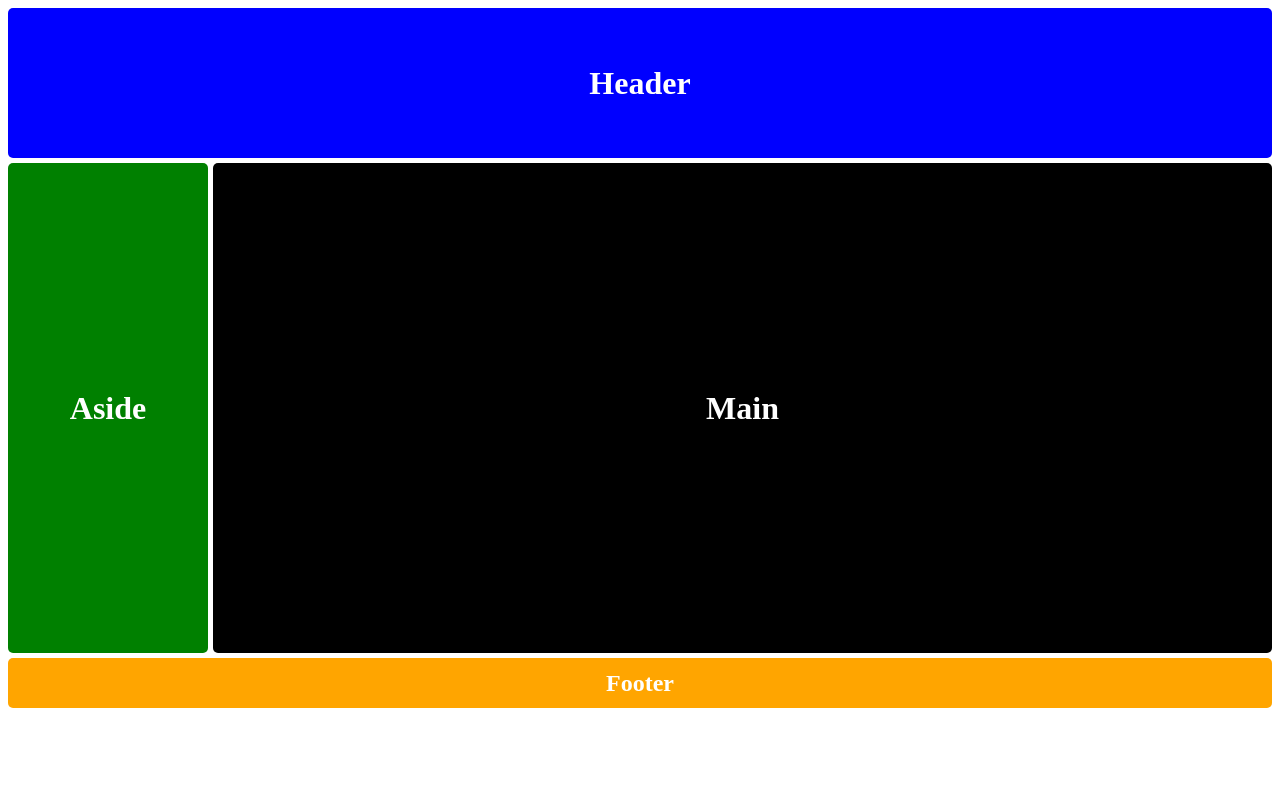
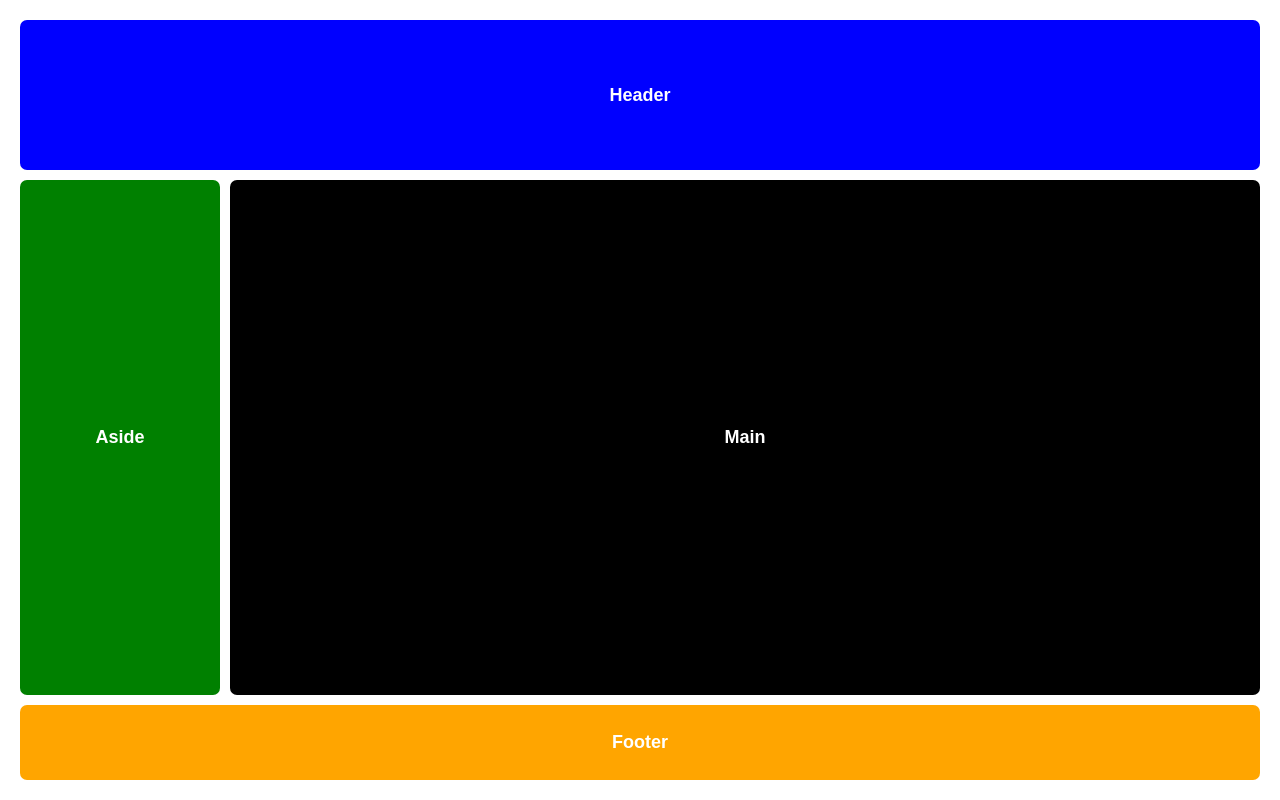
Before and after one commit to r0949820/statweb, a plain HTML site: page Les 07 - CSS Layout, CSS grid/Oefening02.html in a window 1280 px wide. Drawn offline with Linux system fonts and the light colour scheme.

Commit message:
aanpassen oplossing les

```diff
--- a/Les 07 - CSS Layout, CSS grid/Oefening02.html
+++ b/Les 07 - CSS Layout, CSS grid/Oefening02.html
@@ -4,15 +4,15 @@
     <meta charset="UTF-8">
     <meta http-equiv="X-UA-Compatible" content="IE=edge">
     <meta name="viewport" content="width=device-width, initial-scale=1.0">
-    <link rel="stylesheet" href="stijlOefening02.css".css">
+    <link rel="stylesheet" href="stijlOefening02.css">
     <title>Oefening 02</title>
 </head>
 <body>
-    <section id="page">
-        <header>Header</header>
-        <aside>Aside</aside>
-        <main>Main</main>
-        <footer>Footer</footer>
-      </section>
+    <div class="grid-container">
+        <header class="header">Header</header>
+        <aside class="aside">Aside</aside>
+        <main class="main">Main</main>
+        <footer class="footer">Footer</footer>
+    </div>
 </body>
 </html>
--- a/Les 07 - CSS Layout, CSS grid/stijlOefening02.css
+++ b/Les 07 - CSS Layout, CSS grid/stijlOefening02.css
@@ -1,59 +1,45 @@
-#page {
+* {
+    margin: 0px;
+    padding: 0px;
+}
+.grid-container {
     display: grid;
+    box-sizing: border-box;
+    border: 20px solid white;
+    font-size: large;
+    font-family: sans-serif;
     width: 100%;
-    height: 700px;
+    height: 100vh;
     grid-template-areas:
       "head head"
       "aside  main"
       "foot  foot";
-      column-gap: 5px;
-      row-gap: 5px;
-    grid-template-rows: 150px 1fr 50px;
+      grid-gap: 10px;
+    grid-template-rows: 150px auto 75px;
     grid-template-columns: 200px auto;
-
+    margin: 0 auto;
   }
-  #page > header {
+  .grid-container>* {
     display: grid;
-    font-size: 2em;
+    color: white;
+    align-items: center;
+    justify-content: center;
+    border-radius: 7px;
     font-weight: bold;
+  }
+  .grid-container>header {
     grid-area: head;
     background-color: blue;
-    color: white;
-    justify-content: center;
-    text-align: center;
-    align-items: center;
-    border-radius: 5px;
   }
-  #page > aside {
-    display: grid;
-    font-size: 2em;
-    font-weight: bold;
-    justify-content: center;
-    align-items: center;
+  .grid-container > aside {
     grid-area: aside;
     background-color: green;
-    color: white;
-    border-radius: 5px;
   }
-  #page > main {
-    display: grid;
-    font-size: 2em;
-    font-weight: bold;
-    justify-content: center;
-    align-items: center;
+  .grid-container > main {
     grid-area: main;
     background-color: black;
-    color: white;
-    border-radius: 5px;
   }
-  #page > footer {
-    display: grid;
-    font-size: 1.5em;
-    font-weight: bold;
-    justify-content: center;
-    align-items: center;
+  .grid-container > footer {
     grid-area: foot;
     background-color: orange;
-    color: white;
-    border-radius: 5px;
   }
```
Also changed, not shown: Les 07 - CSS Layout, CSS grid/stijlOefening03.css (added).
